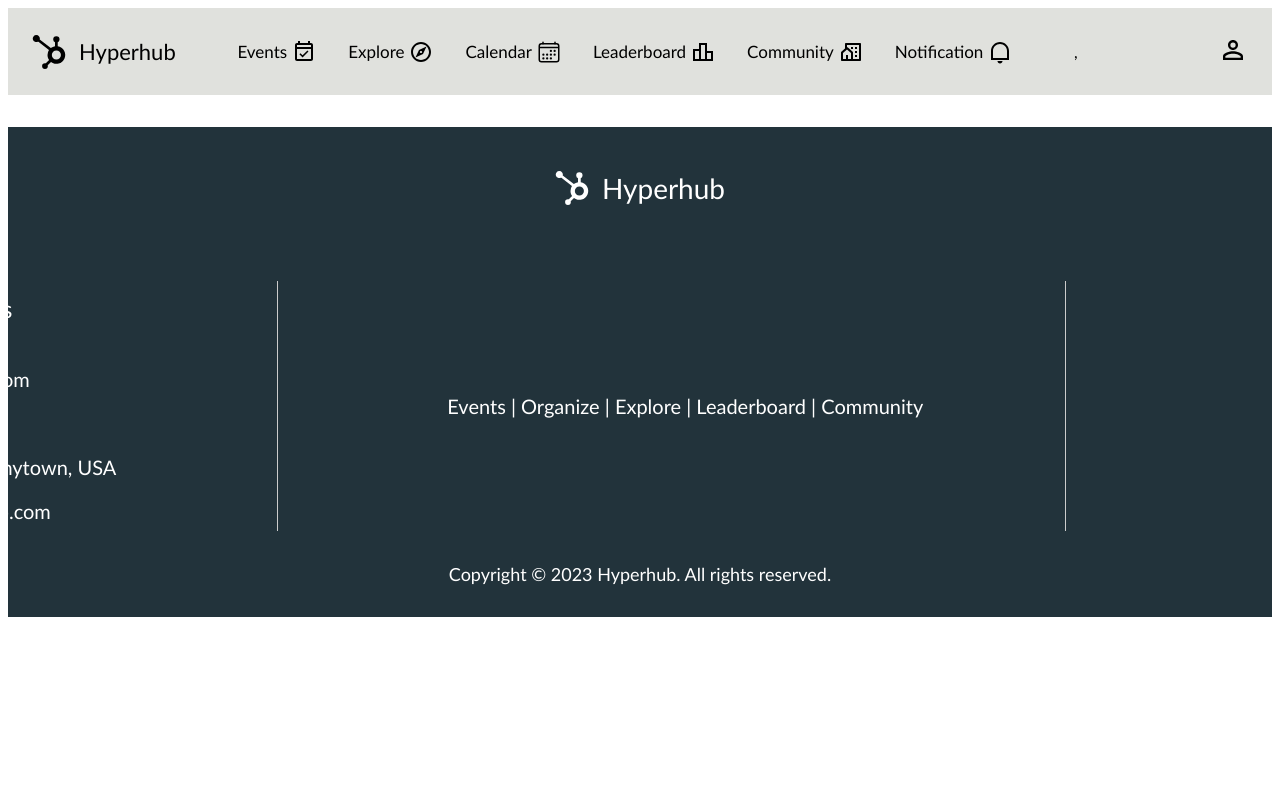
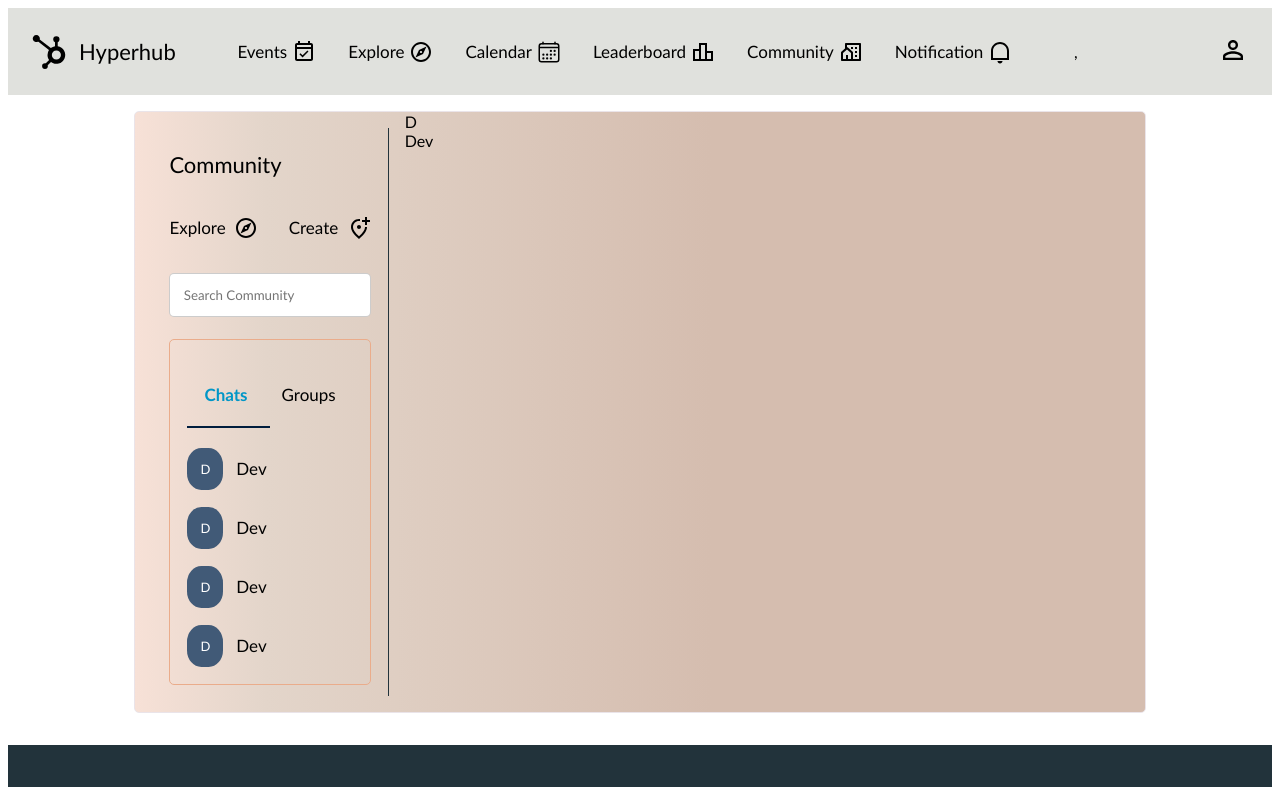
Before and after one commit to GuruDev20/Hyperhub-Event_Community_Hub, a React (Vite) app in the folder client/: page /community in a window 1280 px wide. Shown: the top 787 px of the page. Built offline with nearby package versions, Linux system fonts and the light colour scheme; no server answers.

Commit message:
updated community chats and groups

```diff
--- a/client/src/Pages/Community.tsx
+++ b/client/src/Pages/Community.tsx
@@ -1,18 +1,85 @@
-import Footer from '../Components/Footer'
-import Navbar from '../Components/Navbar'
-import '../Styles/Community.css'
+import { useState } from 'react';
+import Footer from '../Components/Footer';
+import Navbar from '../Components/Navbar';
+import { MdOutlineExplore, MdOutlineAddLocationAlt } from "react-icons/md";
+import '../Styles/Community.css';
+
 export default function Community() {
+    const [mode, setMode] = useState<'chats' | 'groups'>('chats');
+
+    const members = [
+        { profile: "D", name: "Dev" },
+        { profile: "D", name: "Dev" },
+        { profile: "D", name: "Dev" },
+        { profile: "D", name: "Dev" },
+        { profile: "G", name: "Guru" },
+        { profile: "G", name: "Guru" },
+        { profile: "G", name: "Guru" },
+        { profile: "G", name: "Guru" },
+    ];
+
     return (
         <div className="community-header">
-            <div><Navbar/></div>
+            <div><Navbar /></div>
             <div className="community-body">
                 <div className="community-body-left"></div>
                 <div className="community-body-mid">
-
+                    <div className="community-mid-left">
+                        <p className="community-title">Community</p>
+                        <div className="community-header-content">
+                            <div className="community-subtitle">
+                                <p className="com-sub-title">Explore</p>
+                                <MdOutlineExplore size={24} />
+                            </div>
+                            <div className="community-create">
+                                <p className="com-create-title">Create</p>
+                                <MdOutlineAddLocationAlt size={24} />
+                            </div>
+                        </div>
+                        <p className="community-search">
+                            <input type="search" name="community" id="community" className="search-community" placeholder='Search Community' />
+                        </p>
+                        <div className="community-filter-search-results">
+                            <div className="toggle-chatsOrGroups">
+                                <p className={`toggle-option ${mode === 'chats' ? 'active' : ''}`}onClick={() => setMode('chats')}>Chats</p>
+                                <p className={`toggle-option ${mode === 'groups' ? 'active' : ''}`}onClick={() => setMode('groups')}>Groups</p>
+                            </div>
+                            <div className="toggle-border" style={{ left: mode === 'chats' ? '0%' : '50%' }}></div>
+                                {members
+                                    .filter(member => mode === 'chats' ? member.name.startsWith('D') : member.name.startsWith('G'))
+                                    .map((member, index) => (
+                                        <div key={index} className="community-search-results">
+                                            <div className="community-profile">{member.profile}</div>
+                                            <div className="community-name">{member.name}</div>
+                                        </div>
+                                    ))}
+                            </div>
+                        </div>
+                        <div className="community-mid-right">
+                            <div className="vertical-com-border"></div>
+                            <>
+                                <div className="community-description">
+                                    <div className="community-logo">D</div>
+                                    <div className="community-name">Dev</div>
+                                    <div className="community-opt">
+                                        <div className="community-close"></div>
+                                        <div className="community-leave"></div>
+                                    </div>
+                                </div>
+                                <div className="community-content">
+                                    <div className="content-body"></div>
+                                    <div className="content-send-body">
+                                        <div className="content-add-files"></div>
+                                        <div className="content-add-text"></div>
+                                        <div className="content-send"></div>
+                                    </div>
+                                </div>
+                            </>
+                        </div>
+                    </div>
+                    <div className="community-body-right"></div>
                 </div>
-                <div className="community-body-right"></div>
-            </div>
-            <div><Footer/></div>
+            <div><Footer /></div>
         </div>
-    )
+    );
 }
--- a/client/src/Styles/Community.css
+++ b/client/src/Styles/Community.css
@@ -0,0 +1,127 @@
+.community-body{
+    display: grid;
+    grid-template-columns: 10% 80% 10%;
+    margin-top: 1em;
+    cursor: pointer;
+}
+.community-body-mid{
+    display: grid;
+    grid-template-columns: 25% 75%;
+    font-family: 'Gill Sans', 'Gill Sans MT', Calibri, 'Trebuchet MS', sans-serif;
+    border: 1px solid #eae4e9;
+    border-radius: 5px;
+    padding-bottom: 1em;
+    background: rgb(247,225,215);
+    background: linear-gradient(90deg, rgba(247,225,215,1) 0%, rgba(227,213,202,1) 13%, rgba(213,189,175,1) 57%);
+}
+.community-mid-left{
+    display: flex;
+    flex-direction: column;
+    font-size: 17px;
+    font-family: 'Gill Sans', 'Gill Sans MT', Calibri, 'Trebuchet MS', sans-serif;
+    margin-left: 1em;
+    padding: 1em;
+}
+.community-title{
+    font-size: 22px;
+}
+.community-header-content{
+    display: flex;
+    flex-direction: row;
+    align-items: center;
+    justify-content: space-between;
+    /* margin-top: 1em; */
+    position: relative;
+    /* padding: 1em; */
+}
+.community-subtitle,.community-create{
+    display: flex;
+    flex-direction: row;
+    align-items: center;
+    justify-content: space-between;
+}
+.com-sub-title,.com-create-title{
+    margin-right: 0.5em;
+}
+.community-search{
+    position: relative;
+    top: 0.1%;
+    bottom: 5%;
+}
+.search-community{
+    width: 100%;
+    padding: 1em;
+    border-radius: 5px;
+    border: 1px solid rgba(0,0,0,0.2);
+    outline: none;
+    font-family: 'Gill Sans', 'Gill Sans MT', Calibri, 'Trebuchet MS', sans-serif;
+}
+.community-filter-search-results{
+    position: relative;
+    top: 1%;
+    bottom: 5%;
+    font-family: 'Gill Sans', 'Gill Sans MT', Calibri, 'Trebuchet MS', sans-serif;
+    font-size: 17px;
+    padding: 1em;
+    border: 1px solid #eaac8b;
+    border-radius: 5px;
+}
+.community-search-results{
+    display: flex;
+    flex-direction: row;
+    align-items: center;
+    margin-top: 1em;
+}
+.community-profile{
+    padding: 1em;
+    background-color: #415a77;
+    border-radius: 40%;
+    font-size: 13px;
+    color: white;
+    margin-right: 1em;
+}
+.toggle-border{
+    height: 3px;
+    background-color: #001d3d;
+    margin-top: 0.4em;
+}
+.toggle-chatsOrGroups {
+    display: flex;
+    justify-content: space-around;
+    position: relative;
+}
+
+.toggle-option {
+    cursor: pointer;
+    padding-top: 10px;
+    padding-right: 10px;
+    padding-left: 10px;
+    transition: color 0.3s ease;
+}
+
+.toggle-option.active {
+    color: #0096c7;
+    font-weight: bold;
+}
+
+.toggle-border {
+    position: relative;
+    bottom:1%;
+    width: 50%;
+    height: 2px;
+    background-color: #001d3d;
+    transition: left 0.3s ease;
+}
+
+.vertical-com-border{
+    border-left: 1px solid #22333b;
+    max-height: 100vh;
+    /* margin: 2em 0; */
+    width: 1em;
+    padding-top: 2em;
+    margin-top: 1em;
+}
+.community-mid-right{
+    display: flex;
+    flex-direction: row;
+}
```
Also changed, not shown: 1 other file (tests, documents, lock files or other folders).
